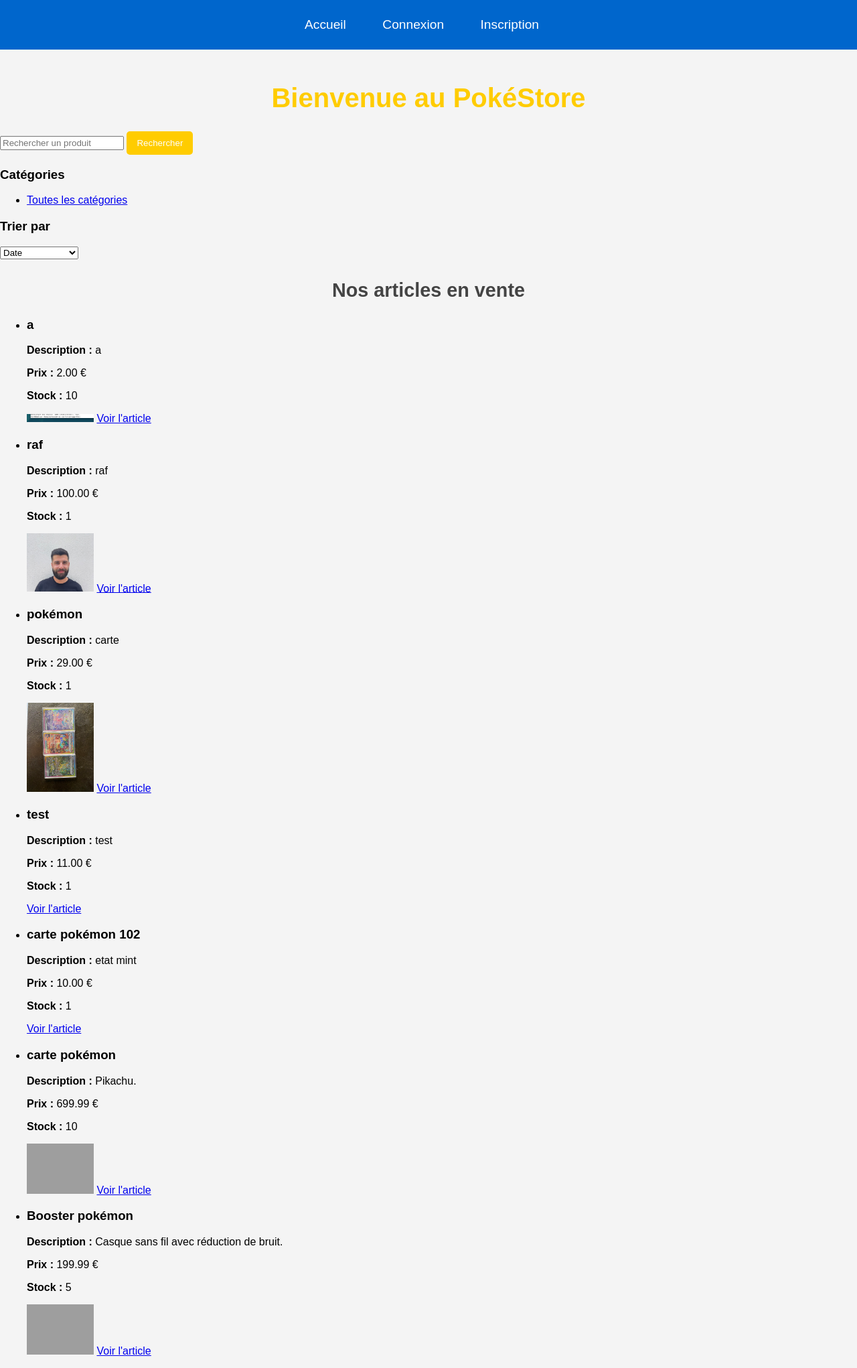
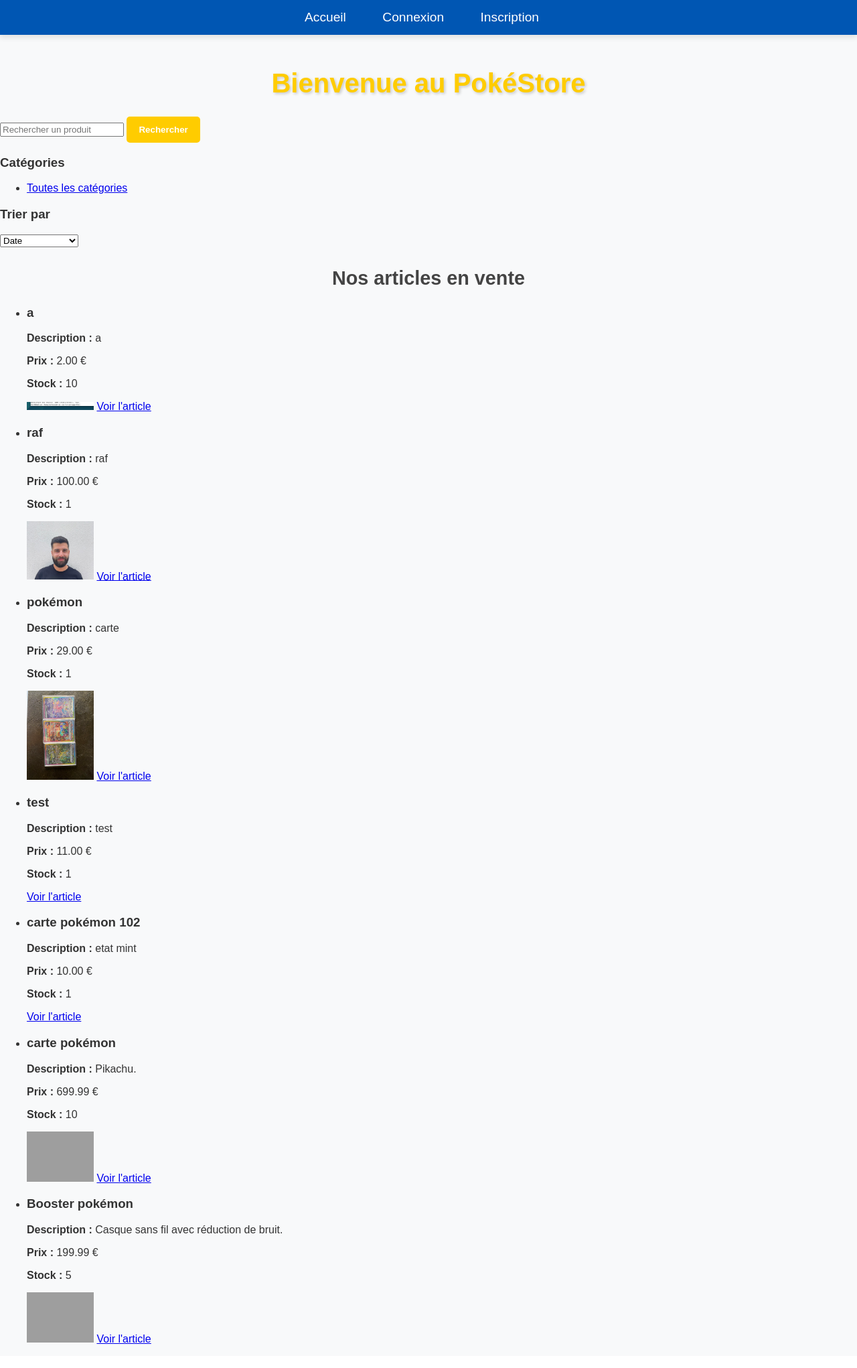
Before and after one commit to Haretou/Ymmersion-INFO-S4-Groupe4, a PHP site: page /php_exam/ in a window 1280 px wide. Shown: the whole page at 67% size. After the commit the page ends 2006 px from the top, so only its background shows below. Run offline with PHP 8.4, Linux system fonts and the light colour scheme; data comes from the database, SQL or seed files in the repository; data that the repository does not hold is empty; grey boxes are pictures that could not be loaded.

Commit message:
update css

```diff
--- a/public/style.css
+++ b/public/style.css
@@ -2,21 +2,23 @@
 
 body {
     font-family: 'Arial', sans-serif;
-    background-color: #f4f4f4;
+    background-color: #f8f9fa;
     margin: 0;
     padding: 0;
+    color: #333;
 }
 
 h1,
 h2 {
     text-align: center;
-    color: #333;
+    color: #222;
 }
 
 h1 {
     margin-top: 50px;
     font-size: 2.5em;
     color: #ffcc00;
+    text-shadow: 2px 2px 4px rgba(0, 0, 0, 0.2);
 }
 
 h2 {
@@ -29,14 +31,16 @@ h2 {
 /* Navigation */
 
 .nav-container {
-    background-color: #0066cc;
-    padding: 10px;
+    background-color: #0056b3;
+    padding: 15px 0;
+    box-shadow: 0 4px 8px rgba(0, 0, 0, 0.1);
 }
 
 .nav-container ul {
     list-style-type: none;
     padding: 0;
     text-align: center;
+    margin: 0;
 }
 
 .nav-container li {
@@ -49,11 +53,13 @@ h2 {
     color: white;
     font-size: 1.2em;
     padding: 10px 15px;
-    transition: background-color 0.3s ease;
+    transition: all 0.3s ease;
+    border-radius: 5px;
 }
 
 .nav-container a:hover {
-    background-color: #004999;
+    background-color: #003d80;
+    padding: 12px 17px;
 }
 
 
@@ -109,15 +118,17 @@ h2 {
 button {
     background-color: #ffcc00;
     color: white;
-    padding: 10px 15px;
+    padding: 12px 18px;
     border: none;
     border-radius: 5px;
     cursor: pointer;
-    transition: background-color 0.3s ease;
+    transition: background-color 0.3s ease, transform 0.2s ease;
+    font-weight: bold;
 }
 
 button:hover {
     background-color: #e6b800;
+    transform: scale(1.05);
 }
 
 form {
```
Also changed, not shown: other parts of public/style.css (+21 -18 lines).
